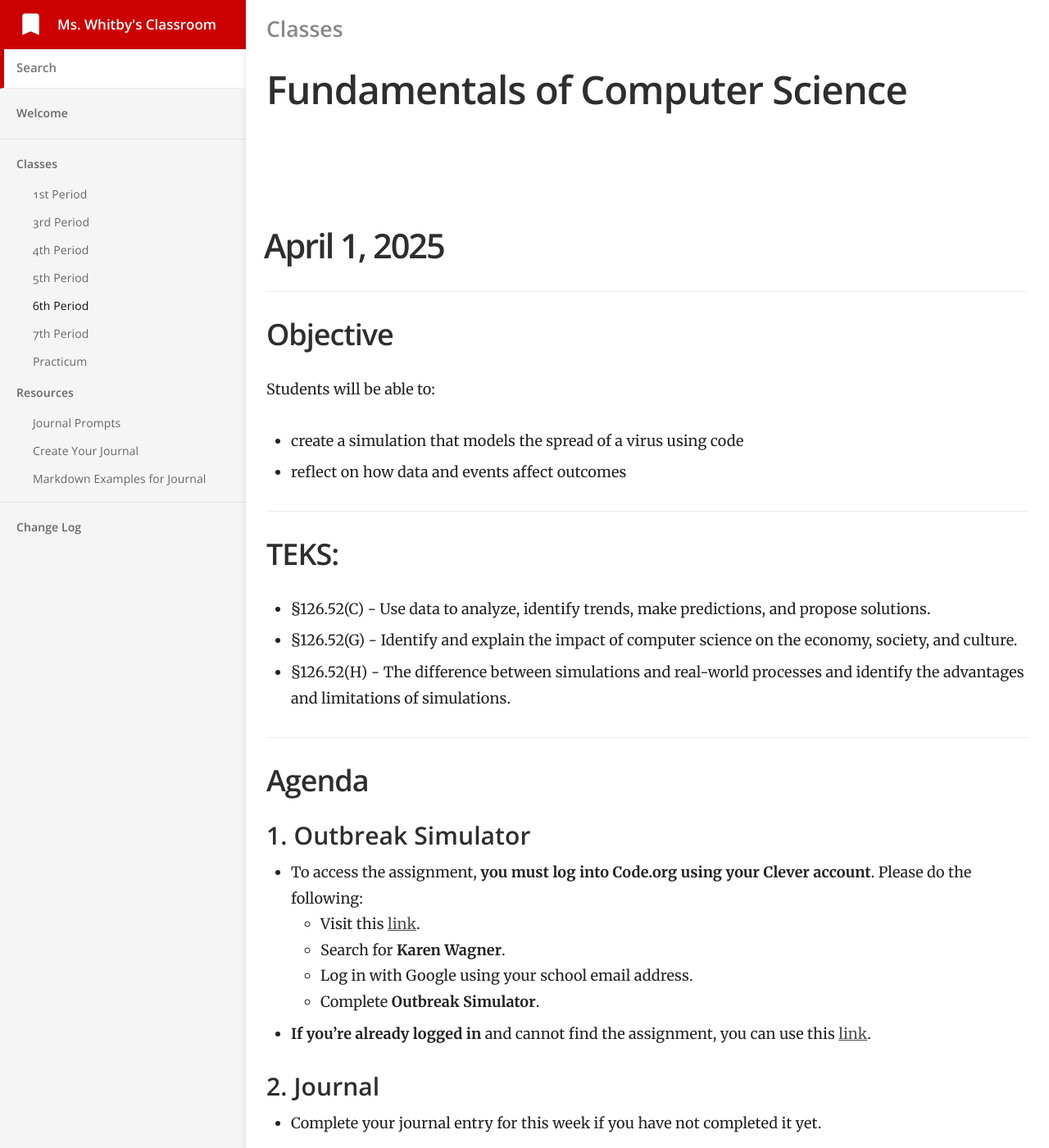
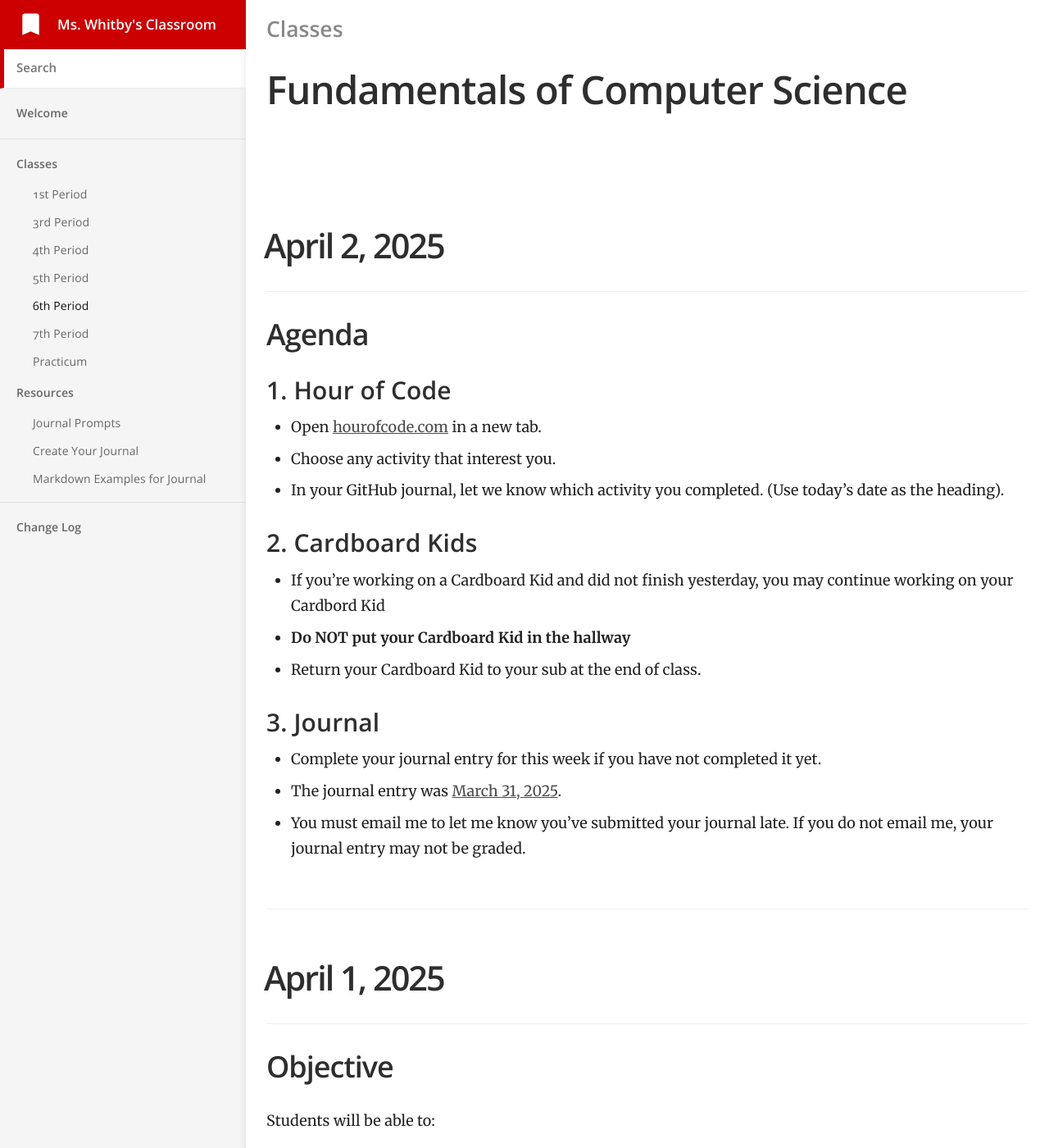
Before and after one commit to mswhitby/classroom, a Jekyll site: the page built from _docs/classes/6th.md, in a window 1280 px wide and 1400 px high. Shown: the whole window at 82% size. Built offline with Jekyll 4.4.1, drawn with Linux system fonts in a browser that asks for light colours.

Commit message:
Updated Lessons

```diff
--- a/_docs/classes/6th.md
+++ b/_docs/classes/6th.md
@@ -4,6 +4,30 @@ subtitle: Fundamentals of Computer Science
 category: Classes
 order: 5
 ---
+
+# April 2, 2025
+
+## Agenda
+
+### 1. Hour of Code
+
+- Open [hourofcode.com](https://hourofcode.com/us) in a new tab.
+- Choose any activity that interest you.
+- In your GitHub journal, let we know which activity you completed. (Use today’s date as the heading).
+
+### 2. Cardboard Kids
+
+- If you're working on a Cardboard Kid and did not finish yesterday, you may continue working on your Cardbord Kid
+- **Do NOT put your Cardboard Kid in the hallway**
+- Return your Cardboard Kid to your sub at the end of class.
+
+### 3. Journal
+
+- Complete your journal entry for this week if you have not completed it yet.
+- The journal entry was [March 31, 2025](https://github.com/mswhitby/WHSTechNotes/blob/main/journal.md#1-journal-prompt-wellness--mindset-check).
+- You must email me to let me know you've submitted your journal late. If you do not email me, your journal entry may not be graded.
+
+----
 
 # April 1, 2025
 
```
Also changed, not shown: _docs/classes/1st.md (+25 -1 lines), _docs/classes/3rd.md (+26 -0 lines), _docs/classes/4th.md (+25 -0 lines).
